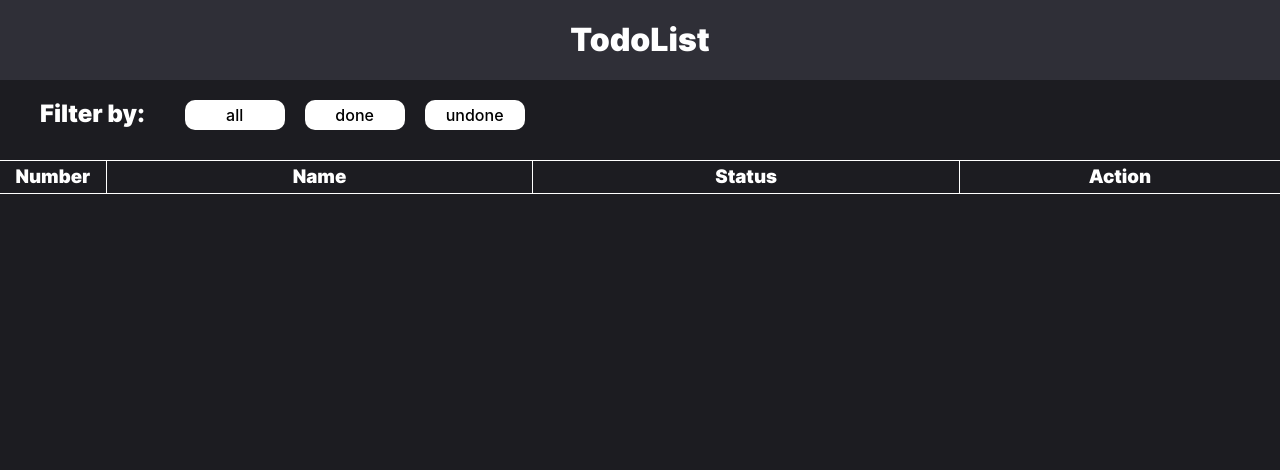
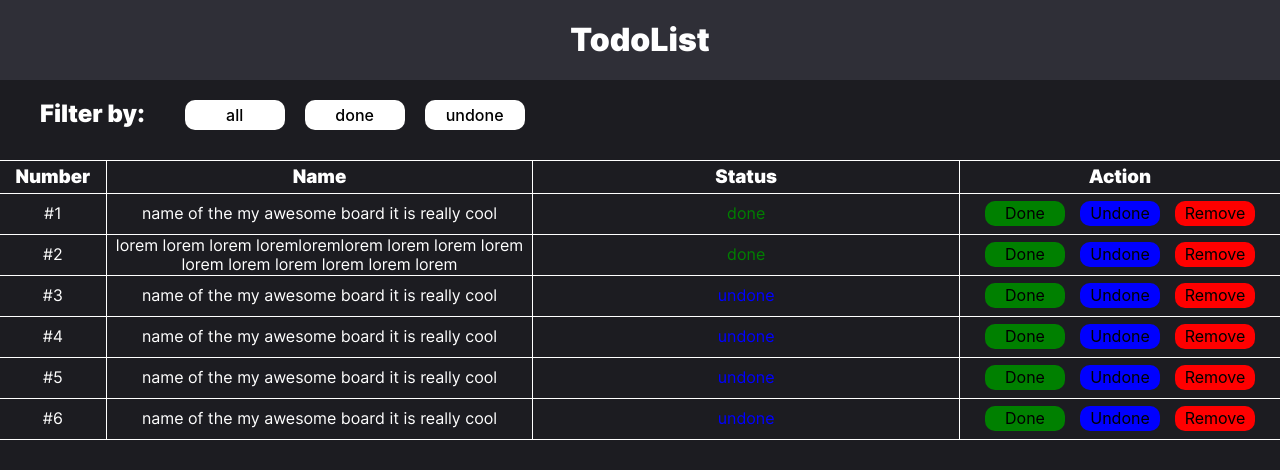
Before and after one commit to Lokrand/todo-list, a React (Create React App) app: page /todos in a window 1280 px wide. Shown: the top 470 px of the page. Built offline with nearby package versions, Linux system fonts and the light colour scheme.

Commit message:
add styles todo

```diff
--- a/src/components/TodoItem/TodoItem.jsx
+++ b/src/components/TodoItem/TodoItem.jsx
@@ -1,18 +1,29 @@
-import React from 'react';
-import styles from './TodoItem.module.scss';
+import React from "react";
+import styles from "./TodoItem.module.scss";
 
-export const TodoItem = () => {
+export const TodoItem = ({ data }) => {
+
 
   return (
-    <div>
-      <div></div>
-      <div></div>
-      <div></div>
-      <div>
-        <button></button>
-        <button></button>
-        <button></button>
+    <div className={styles.todo}>
+      <div className={styles.todo__item}>
+        <p>#{data.id}</p>
+      </div>
+      <div className={styles.todo__item}>
+        <p>{data.title}</p>
+      </div>
+      <div className={styles.todo__item}>
+        {data.status ? (
+          <p className={styles.todo__status}>done</p>
+        ) : (
+          <p className={styles.todo__status_active}>undone</p>
+        )}
+      </div>
+      <div className={styles.todo__buttons}>
+        <button className={styles.todo__done}>Done</button>
+        <button className={styles.todo__undone}>Undone</button>
+        <button className={styles.todo__remove}>Remove</button>
       </div>
     </div>
-  )
-}
+  );
+};
--- a/src/components/TodoItem/TodoItem.module.scss
+++ b/src/components/TodoItem/TodoItem.module.scss
@@ -0,0 +1,66 @@
+.todo {
+  width: 100vw;
+  min-height: 40px;
+  display: grid;
+  grid-template-columns: 1fr 4fr 4fr 3fr;
+  justify-content: center;
+  text-align: center;
+  align-items: center;
+  border-bottom: 1px solid #fff;
+  &__item {
+    min-height: 40px;
+    display: flex;
+    justify-content: center;
+    align-items: center;
+    border-right: 1px solid #fff;
+  }
+  &__buttons {
+    display: flex;
+    flex-direction: row;
+    justify-content: center;
+    align-items: center;
+    column-gap: 15px;
+  }
+  &__status {
+    color: green;
+    &_active {
+      color: blue;
+    }
+  }
+  &__done {
+    width: 80px;
+    height: 25px;
+    background-color: green;
+    border: none;
+    border-radius: 10px;
+    transition: opacity .2s linear;
+    &:hover {
+      opacity: .6;
+      cursor: pointer;
+    }
+  }
+  &__undone {
+    width: 80px;
+    height: 25px;
+    background-color: blue;
+    border: none;
+    border-radius: 10px;
+    transition: opacity .2s linear;
+    &:hover {
+      opacity: .6;
+      cursor: pointer;
+    }
+  }
+  &__remove {
+    width: 80px;
+    height: 25px;
+    background-color: red;
+    border: none;
+    border-radius: 10px;
+    transition: opacity .2s linear;
+    &:hover {
+      opacity: .6;
+      cursor: pointer;
+    }
+  }
+}
--- a/src/components/TodoList/TodoList.jsx
+++ b/src/components/TodoList/TodoList.jsx
@@ -1,6 +1,7 @@
 import React from "react";
 import styles from "./TodoList.module.scss";
-
+import { items } from '../../utils/constants';
+import { TodoItem } from "../TodoItem/TodoItem";
 export const TodoList = () => {
 
   return (
@@ -28,7 +29,11 @@ export const TodoList = () => {
         </div>
       </div>
       <div>
-
+        {items.map((el) => {
+          return (
+            <TodoItem data={el}/>
+          )
+        })}
       </div>
     </section>
   );
--- a/src/components/TodoList/TodoList.module.scss
+++ b/src/components/TodoList/TodoList.module.scss
@@ -3,7 +3,7 @@
   height: calc(100vh - 100px);
   background-color: #1c1c21;
   padding-top: 20px;
-  // padding: 0 20px;
+
   &__columns {
     display: grid;
     grid-template-columns: 1fr 4fr 4fr 3fr;
@@ -12,7 +12,6 @@
     align-items: center;
     border-top: 1px solid #fff;
     border-bottom: 1px solid #fff;
-    // flex-direction: row;
   }
   &__filter {
     display: flex;
@@ -34,9 +33,9 @@
     background-color: #fff;
     border: none;
     border-radius: 10px;
-    transition: opacity .2s linear;
+    transition: opacity 0.2s linear;
     &:hover {
-      opacity: .6;
+      opacity: 0.6;
       cursor: pointer;
     }
   }
--- a/src/utils/constants.js
+++ b/src/utils/constants.js
@@ -1,32 +1,32 @@
-const items = [
+export const items = [
   {
     id: 1,
     title: 'name of the my awesome board it is really cool',
-    status: null,
+    status: true,
   },
   {
     id: 2,
     title: 'lorem lorem lorem loremloremlorem lorem lorem lorem lorem lorem lorem lorem lorem lorem',
-    status: null,
+    status: true,
   },
   {
     id: 3,
     title: 'name of the my awesome board it is really cool',
-    status: null,
+    status: false,
   },
   {
     id: 4,
     title: 'name of the my awesome board it is really cool',
-    status: null,
+    status: false,
   },
   {
     id: 5,
     title: 'name of the my awesome board it is really cool',
-    status: null,
+    status: false,
   },
   {
     id: 6,
     title: 'name of the my awesome board it is really cool',
-    status: null,
+    status: false,
   },
 ]
```
